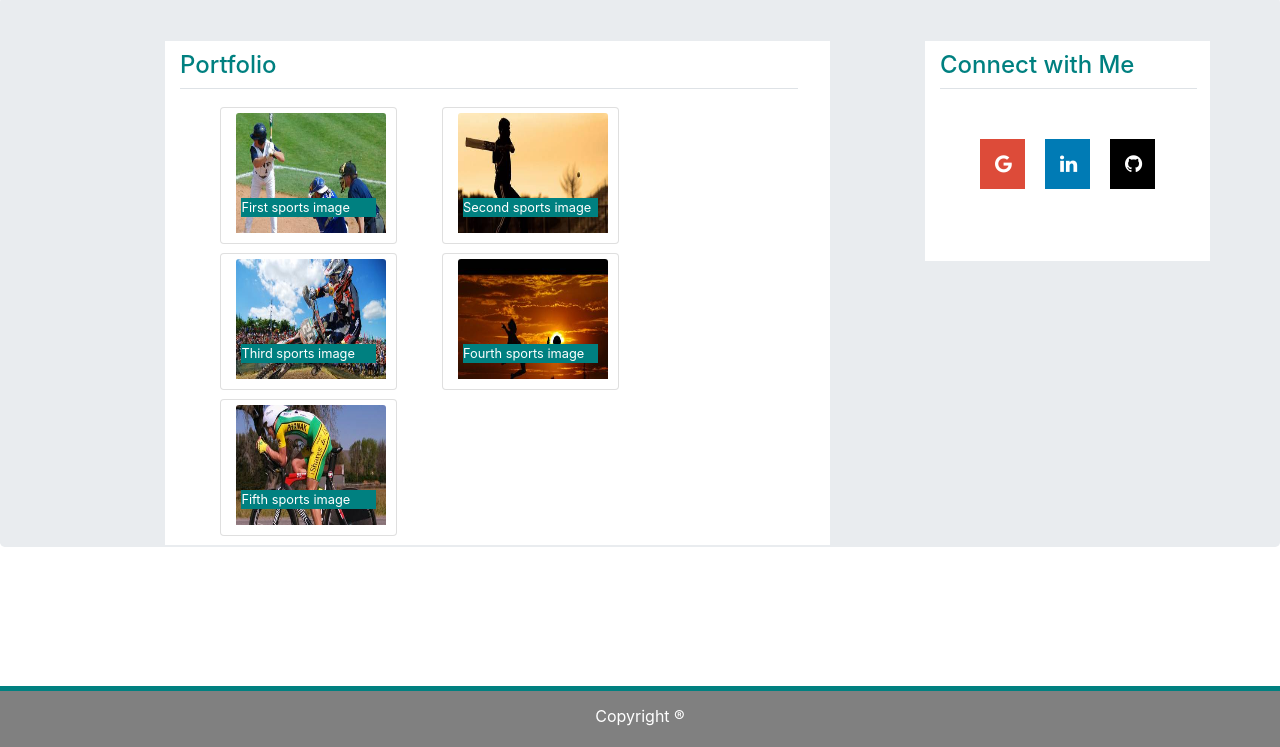
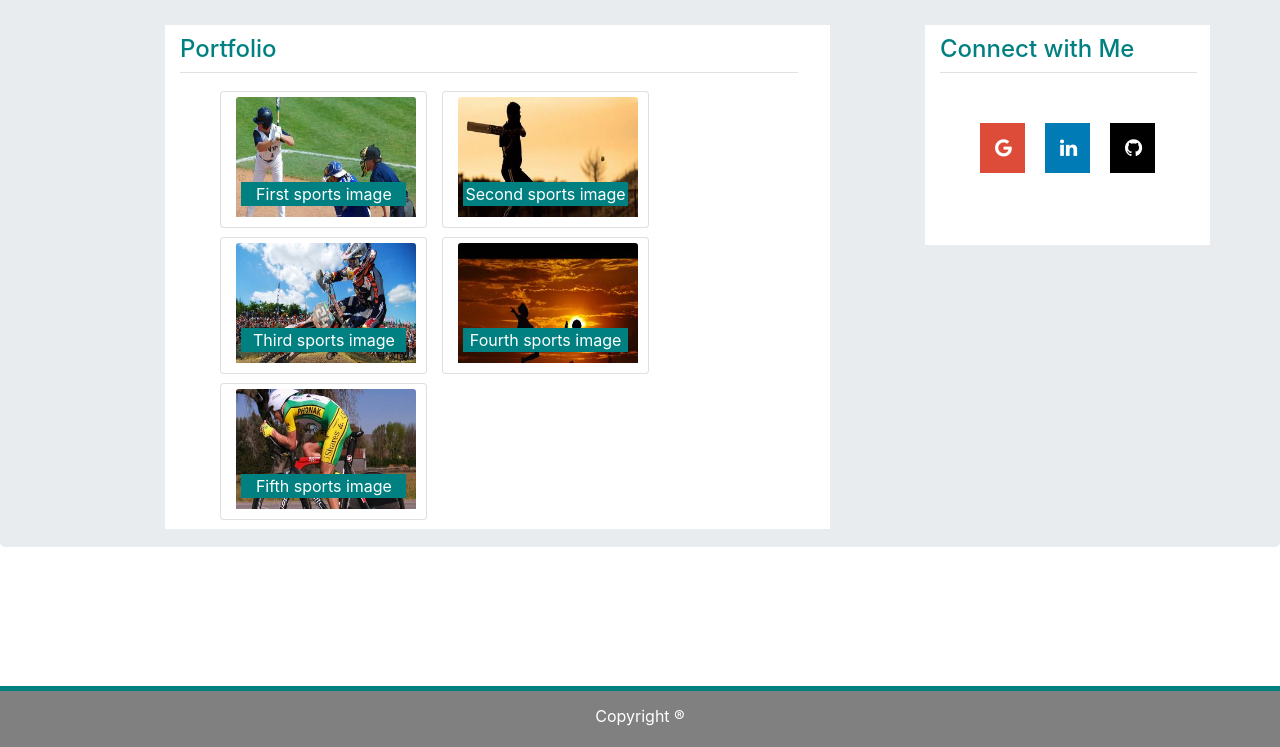
Before and after one commit to amit8001/Bootstrap-Portfolio, a plain HTML site: page portfolio.html in a window 1280 px wide. Shown: the part 53-800 px from the top of the page. Drawn offline with nearby package versions, Linux system fonts and the light colour scheme.

Commit message:
Modified the top padding of the jumbotron in all 3 html files

```diff
--- a/portfolio.html
+++ b/portfolio.html
@@ -41,7 +41,7 @@
                         <!--Each of the 2 image columns is split to 3 and 2 sub rows respectively.-->
                 <!--Finally the 4th column (size class= "col-sm-3") has 2 sub rows to house the COnnect with Me section and the networking icons-->
 
- <div class ="jumbotron" style="height: 550px;    margin-top: -8px; ">
+ <div class ="jumbotron" style="height: 550px;    margin-top: -8px;padding-top: 48px; ">
       <div class="container">
             <div class="row"  >
                     <div class ="col-sm-1"></div>
@@ -57,27 +57,27 @@
                                     <div class ="col-sm-4">
                                             <div class="row"   style="  margin-bottom: -15px;">
 
-                                                    <div class="card mb-4 box-shadow">
-                                                        <img class="card-img-top img-fluid" src="assets/images/Sports_1.jpg" style="height: 120px;width:150px;margin: 5px 10px 10px 15px"  >
+                                                    <div class="card mb-4 box-shadow ">
+                                                        <img class="card-img-top img-fluid" src="assets/images/Sports_1.jpg" style="height: 120px;width:180px;margin: 5px 10px 10px 15px"  >
                                                         <div class="card-img-overlay" >
-                                                                <p class="card-text" style="background-color: teal;color:white; font-size:80%; margin-top:70px;">First sports image</p>
+                                                                <p class="card-text text-white text-center" style="background-color: teal; margin-top:70px;">First sports image</p>
                                                         </div>
                                                     </div>
                                                    <!-- <img class="img-fluid" src="assets/images/Me.jpg" style="height: 120px;width:120px;margin: 5px 10px 10px 15px"  >   -->
                                             </div>
                                             <div class="row" style="  margin-bottom: -15px;">
                                                     <div class="card mb-4 box-shadow">
-                                                            <img class="card-img-top img-fluid" src="assets/images/sports_3.jpg" style="height: 120px;width:150px;margin: 5px 10px 10px 15px"  >
+                                                            <img class="card-img-top img-fluid" src="assets/images/sports_3.jpg" style="height: 120px;width:180px;margin: 5px 10px 10px 15px"  >
                                                             <div class="card-img-overlay" >
-                                                                    <p class="card-text" style="background-color: teal;color:white; font-size:80%; margin-top:70px;">Third sports image</p>
+                                                                    <p class="card-text text-white text-center" style="background-color: teal; margin-top:70px;">Third sports image</p>
                                                             </div>
                                                         </div>
                                             </div>
                                             <div class="row" style="  margin-bottom: -15px;">
                                                     <div class="card mb-4 box-shadow">
-                                                            <img class="card-img-top img-fluid" src="assets/images/sports_5.jpg" style="height: 120px;width:150px;margin: 5px 10px 10px 15px"  >
+                                                            <img class="card-img-top img-fluid" src="assets/images/sports_5.jpg" style="height: 120px;width:180px;margin: 5px 10px 10px 15px"  >
                                                             <div class="card-img-overlay" >
-                                                                    <p class="card-text" style="background-color: teal;color:white; font-size:80%; margin-top:70px;">Fifth sports image</p>
+                                                                    <p class="card-text text-white text-center" style="background-color: teal; margin-top:70px;">Fifth sports image</p>
                                                             </div>
                                                         </div>
                                             </div>
@@ -85,17 +85,17 @@
                                     <div class ="col-sm-6">
                                             <div class="row" style="  margin-bottom: -15px;">
                                                     <div class="card mb-4 box-shadow">
-                                                            <img class="card-img-top img-fluid" src="assets/images/sports_2.jpg" style="height: 120px;width:150px;margin: 5px 10px 10px 15px"  >
+                                                            <img class="card-img-top img-fluid" src="assets/images/sports_2.jpg" style="height: 120px;width:180px;margin: 5px 10px 10px 15px"  >
                                                             <div class="card-img-overlay" >
-                                                                    <p class="card-text" style="background-color: teal;color:white; font-size:80%; margin-top:70px;">Second sports image</p>
+                                                                    <p class="card-text text-white text-center" style="background-color: teal; margin-top:70px;">Second sports image</p>
                                                             </div>
                                                         </div>
                                             </div>
                                             <div class="row" style="  margin-bottom: -15px;">
-                                                    <div class="card mb-4 box-shadow">
-                                                            <img class="card-img-top img-fluid" src="assets/images/sports_4.jpg" style="height: 120px;width:150px;margin: 5px 10px 10px 15px"  >
+                                                    <div class="card mb-2 box-shadow">
+                                                            <img class="card-img-top img-fluid" src="assets/images/sports_4.jpg" style="height: 120px;width:180px;margin: 5px 10px 10px 15px"  >
                                                             <div class="card-img-overlay" >
-                                                                    <p class="card-text" style="background-color: teal;color:white; font-size:80%; margin-top:70px;">Fourth sports image</p>
+                                                                    <p class="card-text text-white text-center" style="background-color: teal; margin-top:70px;">Fourth sports image</p>
                                                             </div>
                                                         </div>
                                             </div>
```
Also changed, not shown: contact.html (+1 -1 lines), index.html (+2 -2 lines).
